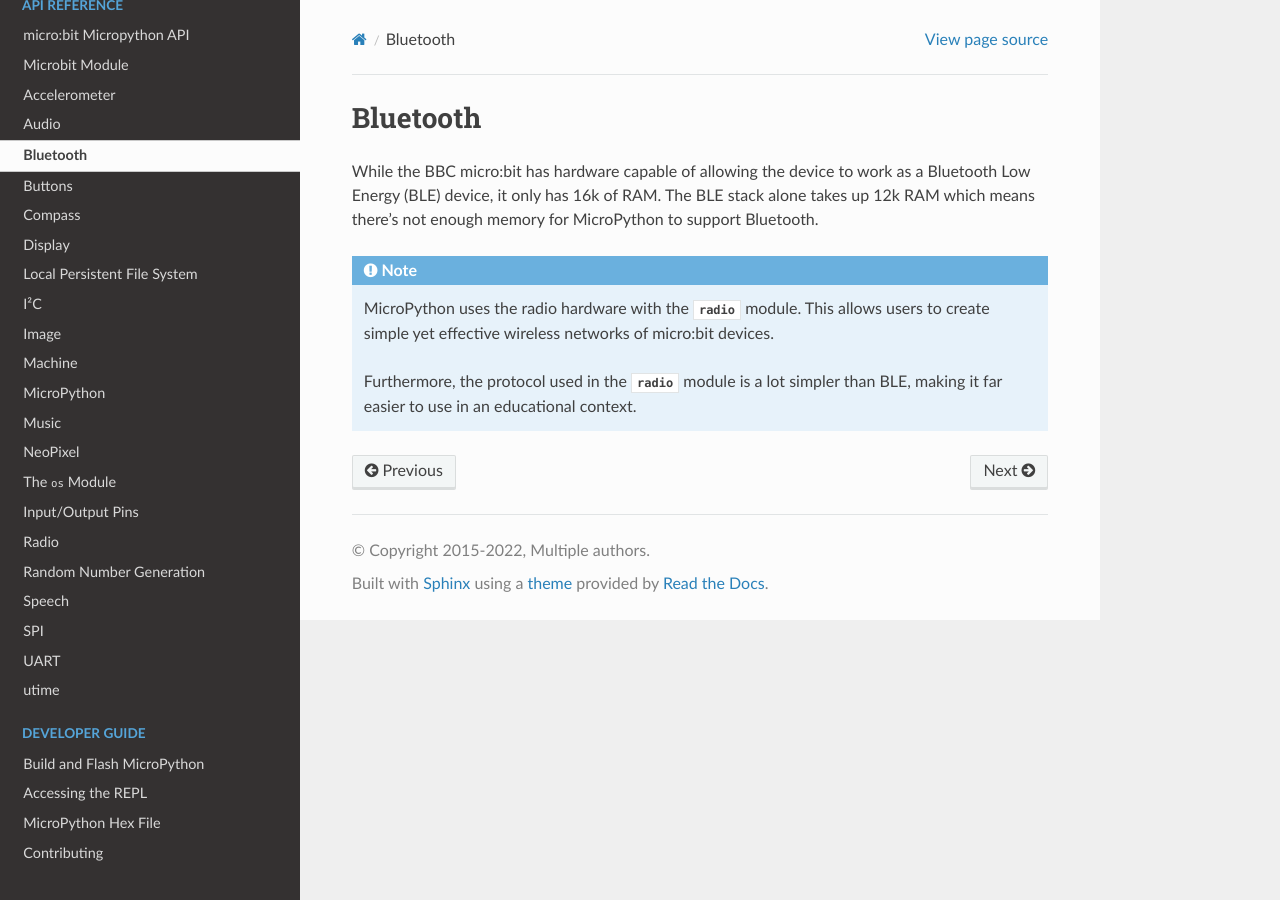
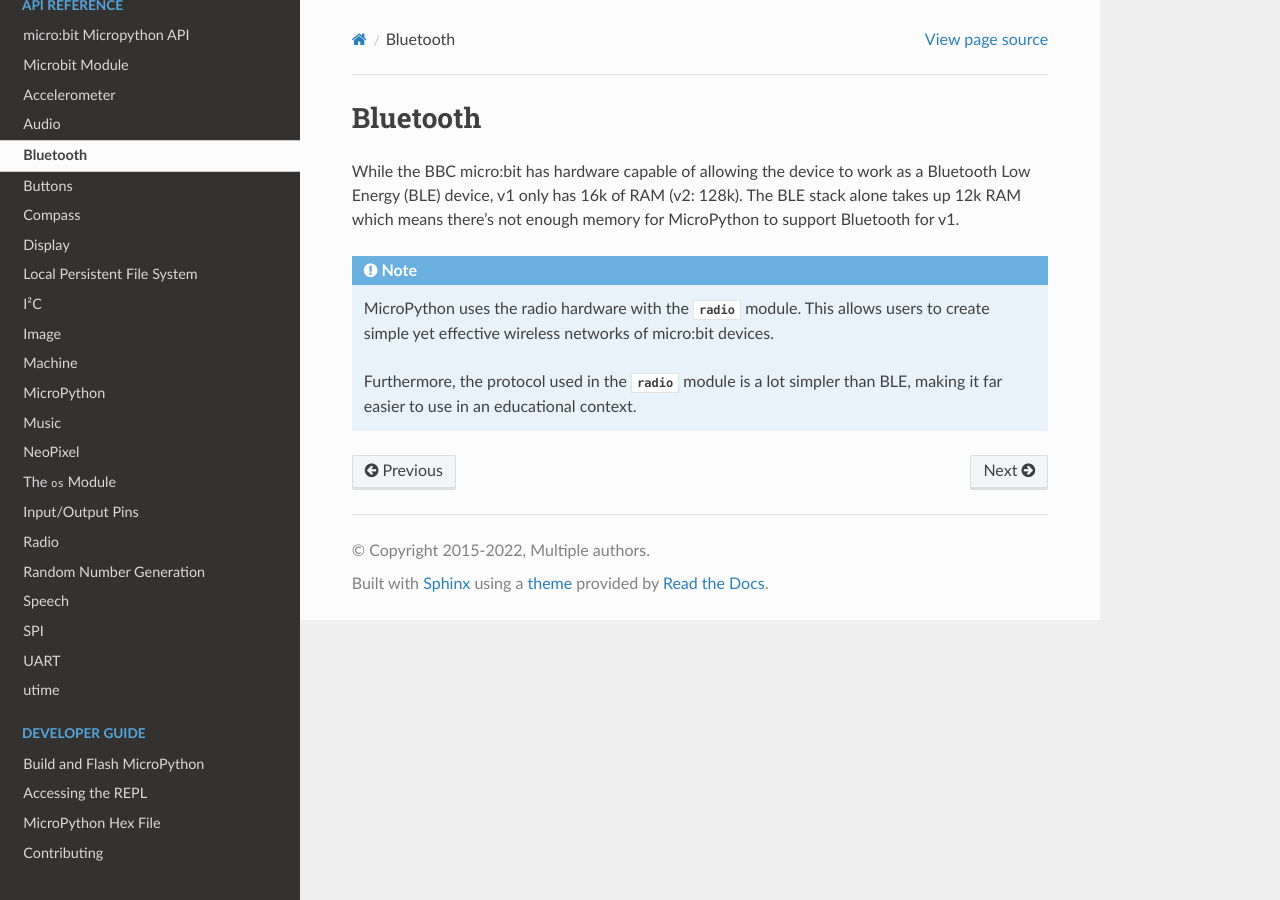
Before and after one commit to bbcmicrobit/micropython, a Sphinx documentation site: the page built from docs/ble.rst, in a window 1280 px wide. Built offline with Sphinx 7.4.7 and the Read the Docs theme 2.0.0, drawn with Linux system fonts in a browser that asks for light colours; pages that are not in the unit, such as notebooks, are missing from menus.

Commit message:
Update ble.rst
v1/v2

```diff
--- a/docs/ble.rst
+++ b/docs/ble.rst
@@ -2,9 +2,9 @@ Bluetooth
 *********
 
 While the BBC micro:bit has hardware capable of allowing the device to work as
-a Bluetooth Low Energy (BLE) device, it only has 16k of RAM. The BLE stack
+a Bluetooth Low Energy (BLE) device, v1 only has 16k of RAM (v2: 128k). The BLE stack
 alone takes up 12k RAM which means there's not enough memory for MicroPython
-to support Bluetooth.
+to support Bluetooth for v1.
 
 .. note::
     MicroPython uses the radio hardware with the :mod:`radio` module. This
```
